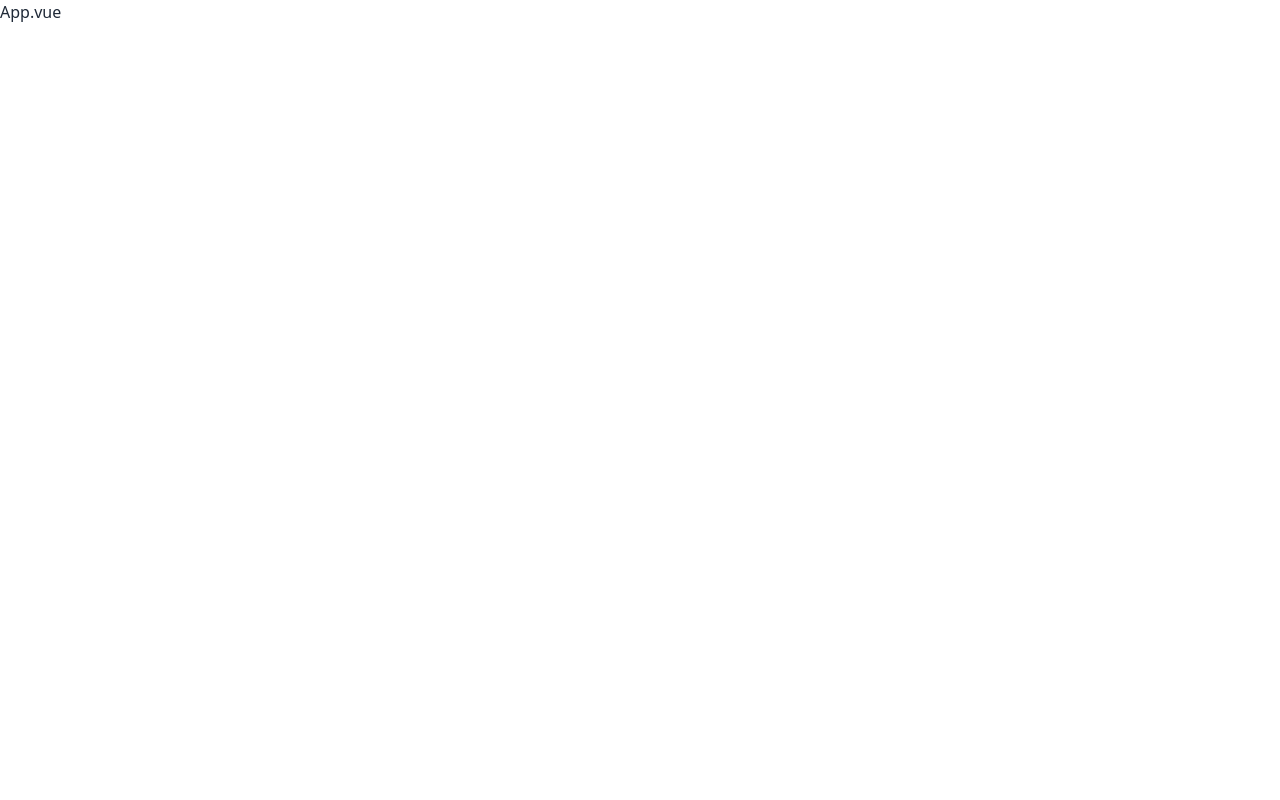
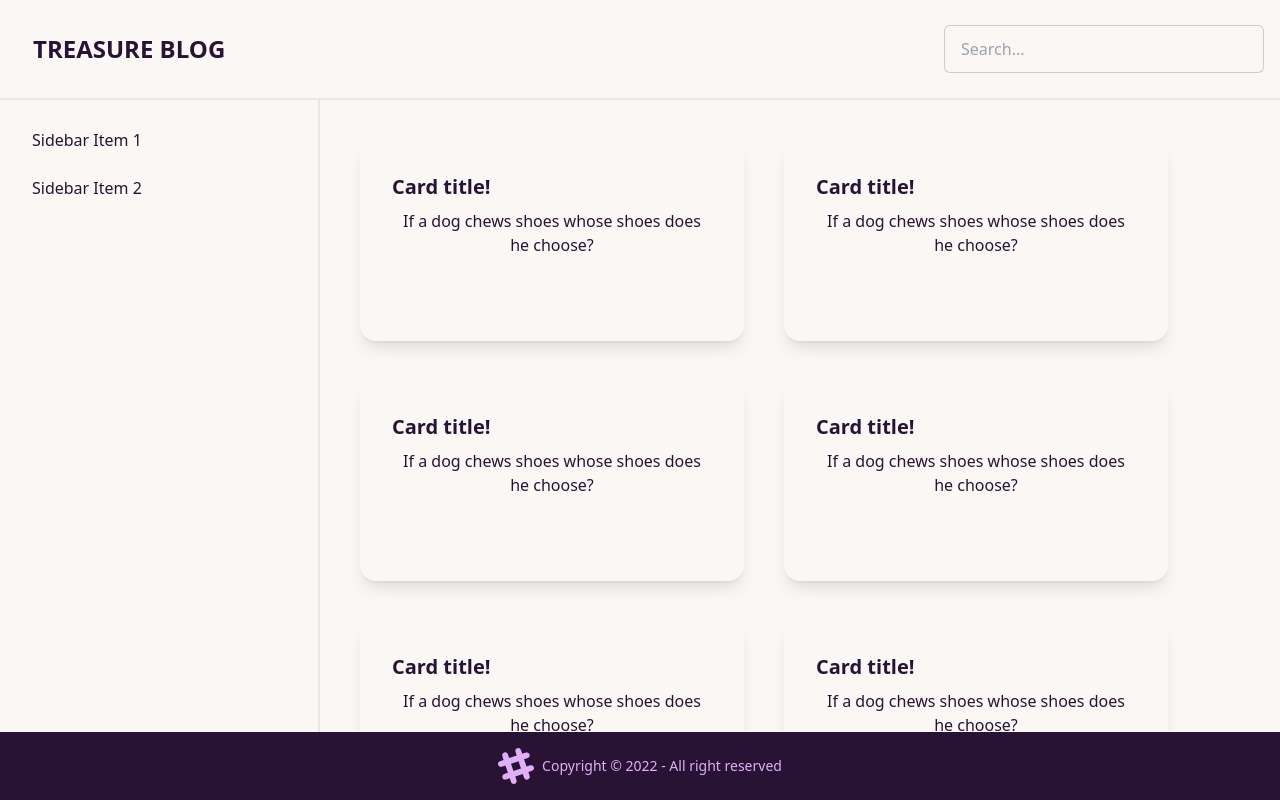
Before and after one commit to navskh/vue-blog, a Vue app: page / in a window 1280 px wide. Built offline with nearby package versions, Linux system fonts and the light colour scheme.

Commit message:
덩어리 4개

```diff
--- a/package.json
+++ b/package.json
@@ -38,7 +38,9 @@
     "parserOptions": {
       "parser": "@babel/eslint-parser"
     },
-    "rules": {}
+    "rules": {
+      "vue/multi-word-component-names": 0
+    }
   },
   "browserslist": [
     "> 1%",
--- a/src/App.vue
+++ b/src/App.vue
@@ -1,11 +1,20 @@
 <template>
-  <div>App.vue</div>
+  <Header />
+  <div class="flex">
+    <Sidebar />
+    <Article />
+  </div>
+  <Footer />
 </template>
 
 <script>
+import Header from './components/Header.vue';
+import Sidebar from './components/Sidebar.vue';
+import Footer from './components/Footer.vue';
+import Article from './components/Article.vue';
 export default {
-  name: "App",
-  components: {},
+  name: 'App',
+  components: { Header, Sidebar, Footer, Article },
 };
 </script>
 
--- /dev/null
+++ b/src/components/Article.vue
@@ -0,0 +1,24 @@
+<template lang="">
+  <div class="w-full flex justify-center items-center">
+    <div
+      class="article-cards w-full h-[calc(100vh-170px)] py-10 px-10 flex flex-wrap gap-10 overflow-y-auto"
+    >
+      <div v-for="n in 12" :key="n">
+        <!-- atomic component -->
+        <button class="hover-btn">
+          <div
+            class="card w-96 bg-base-100 shadow-lg h-[200px] hover:shadow-2xl"
+          >
+            <div class="card-body">
+              <h2 class="card-title">Card title!</h2>
+              <p>If a dog chews shoes whose shoes does he choose?</p>
+            </div>
+          </div>
+        </button>
+        <!-- -->
+      </div>
+    </div>
+  </div>
+</template>
+<script setup></script>
+<style></style>
--- /dev/null
+++ b/src/components/Footer.vue
@@ -0,0 +1,24 @@
+<template lang="">
+  <footer
+    class="footer items-center p-4 bg-neutral text-neutral-content flex justify-center h-[68px]"
+  >
+    <div class="items-center grid-flow-col">
+      <svg
+        width="36"
+        height="36"
+        viewBox="0 0 24 24"
+        xmlns="http://www.w3.org/2000/svg"
+        fill-rule="evenodd"
+        clip-rule="evenodd"
+        class="fill-current"
+      >
+        <path
+          d="M22.672 15.226l-2.432.811.841 2.515c.33 1.019-.209 2.127-1.23 2.456-1.15.325-2.148-.321-2.463-1.226l-.84-2.518-5.013 1.677.84 2.517c.391 1.203-.434 2.542-1.831 2.542-.88 0-1.601-.564-1.86-1.314l-.842-2.516-2.431.809c-1.135.328-2.145-.317-2.463-1.229-.329-1.018.211-2.127 1.231-2.456l2.432-.809-1.621-4.823-2.432.808c-1.355.384-2.558-.59-2.558-1.839 0-.817.509-1.582 1.327-1.846l2.433-.809-.842-2.515c-.33-1.02.211-2.129 1.232-2.458 1.02-.329 2.13.209 2.461 1.229l.842 2.515 5.011-1.677-.839-2.517c-.403-1.238.484-2.553 1.843-2.553.819 0 1.585.509 1.85 1.326l.841 2.517 2.431-.81c1.02-.33 2.131.211 2.461 1.229.332 1.018-.21 2.126-1.23 2.456l-2.433.809 1.622 4.823 2.433-.809c1.242-.401 2.557.484 2.557 1.838 0 .819-.51 1.583-1.328 1.847m-8.992-6.428l-5.01 1.675 1.619 4.828 5.011-1.674-1.62-4.829z"
+        ></path>
+      </svg>
+      <p>Copyright © 2022 - All right reserved</p>
+    </div>
+  </footer>
+</template>
+<script setup></script>
+<style lang=""></style>
--- /dev/null
+++ b/src/components/Header.vue
@@ -0,0 +1,14 @@
+<template>
+  <div
+    class="navbar bg-base-100 flex justify-between px-4 border-b-2 h-[100px]"
+  >
+    <a class="btn btn-ghost uppercase text-2xl">Treasure Blog</a>
+    <input
+      type="text"
+      placeholder="Search..."
+      class="input input-bordered rounded-md w-full max-w-xs focus:outline-none"
+    />
+  </div>
+</template>
+<script setup></script>
+<style></style>
--- /dev/null
+++ b/src/components/Sidebar.vue
@@ -0,0 +1,12 @@
+<template lang="">
+  <div class="h-[calc(100vh-168px)]">
+    <ul
+      class="menu p-4 overflow-y-auto w-80 bg-base-100 text-base-content border-r-2 h-full"
+    >
+      <li><a>Sidebar Item 1</a></li>
+      <li><a>Sidebar Item 2</a></li>
+    </ul>
+  </div>
+</template>
+<script setup></script>
+<style lang=""></style>
--- a/tailwind.config.js
+++ b/tailwind.config.js
@@ -1,8 +1,12 @@
 /** @type {import('tailwindcss').Config} */
 module.exports = {
-  content: ["./public/**/*.html", "./src/**/*.{vue,js,ts,jsx,tsx}"],
+  mode: 'jit',
+  content: ['./public/**/*.html', './src/**/*.{vue,js,ts,jsx,tsx}'],
   theme: {
     extend: {},
   },
-  plugins: [require("daisyui")],
+  plugins: [require('daisyui')],
+  daisyui: {
+    themes: ['cupcake', 'pastel'],
+  },
 };
--- a/vue.config.js
+++ b/vue.config.js
@@ -1,4 +1,4 @@
-const { defineConfig } = require('@vue/cli-service')
+const { defineConfig } = require('@vue/cli-service');
 module.exports = defineConfig({
-  transpileDependencies: true
-})
+  transpileDependencies: true,
+});
```
